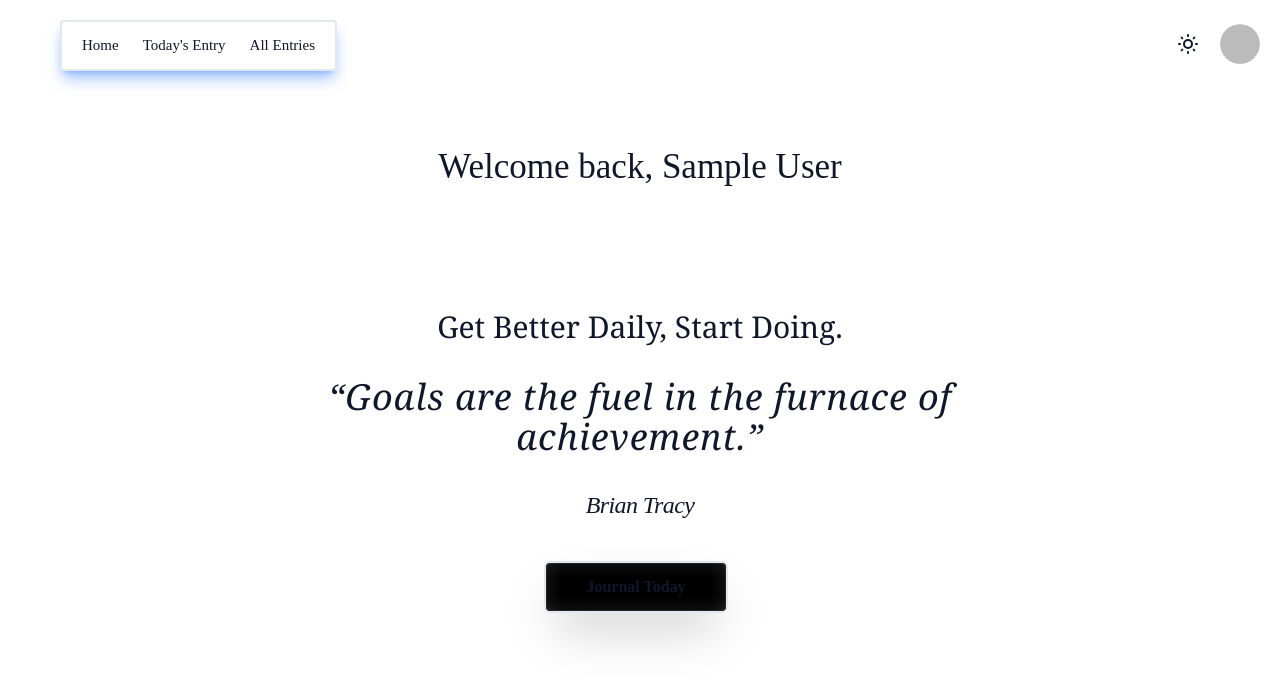
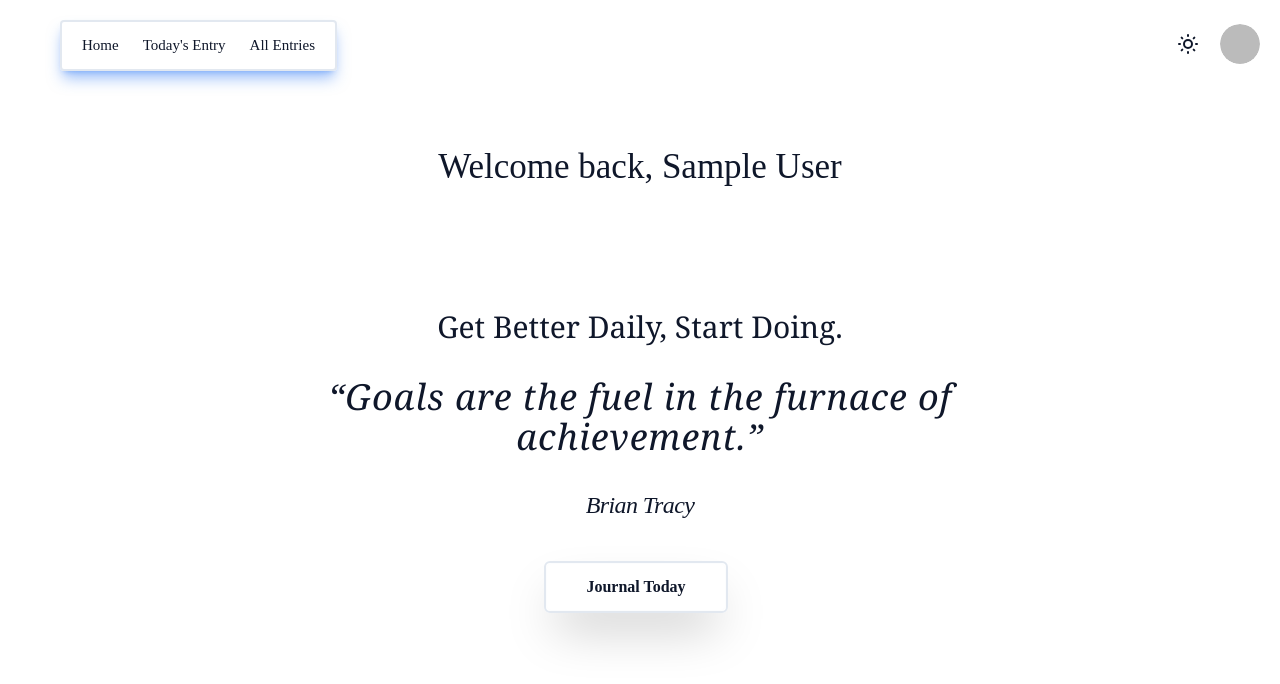
Before and after one commit to chasingtherain/better-daily, a Next.js app: page / in a window 1280 px wide. Shown: the top 684 px of the page. Built offline with nearby package versions, Linux system fonts and the light colour scheme; no server answers; sample sign-in values are in the browser's storage.

Commit message:
updated landing page button

```diff
--- a/components/ui/ActionButton.js
+++ b/components/ui/ActionButton.js
@@ -22,7 +22,7 @@ export default function ActionButton({action,name,link}) {
     )
   }
   return (
-    <Link href={link ? link : "/api/auth/signin"} className="relative inline-flex items-center justify-center px-10 py-3 overflow-hidden font-bold dark:text-white rounded-md shadow-2xl group border-2 bg-black mr-2">
+    <Link href={link ? link : "/api/auth/signin"} className="relative inline-flex items-center justify-center px-10 py-3 overflow-hidden font-bold rounded-md shadow-2xl group border-2 mr-2 dark:text-black dark:bg-white">
         <span className="absolute inset-0 w-full h-full transition duration-300 ease-out opacity-0 bg-gradient-to-br from-pink-600 via-purple-700 to-blue-400 group-hover:opacity-100"></span>
         {/* <!-- Top glass gradient --> */}
         <span className="absolute top-0 left-0 w-full bg-gradient-to-b from-white to-transparent opacity-5 h-1/3"></span>
--- a/pages/index.js
+++ b/pages/index.js
@@ -5,8 +5,7 @@ import ActionButton from "../components/ui/ActionButton"
 import { authOptions } from 'pages/api/auth/[...nextauth]'
 import { getServerSession } from "next-auth/next"
 import { quotes } from "../data/quotes"
-import {BrowserView, MobileView, isBrowser, isMobile} from 'react-device-detect';
-import WebLanding from "../components/landing/WebLanding"
+import {isBrowser, isMobile} from 'react-device-detect';
 
 export default function Home(props) {
   const { data: session, status } = useSession()
@@ -93,7 +92,6 @@ export async function getServerSideProps(context){
     props: {
       session,
       quote: chosenQuote,
-      isMobile: isMobile
     },
   }
 }
```
